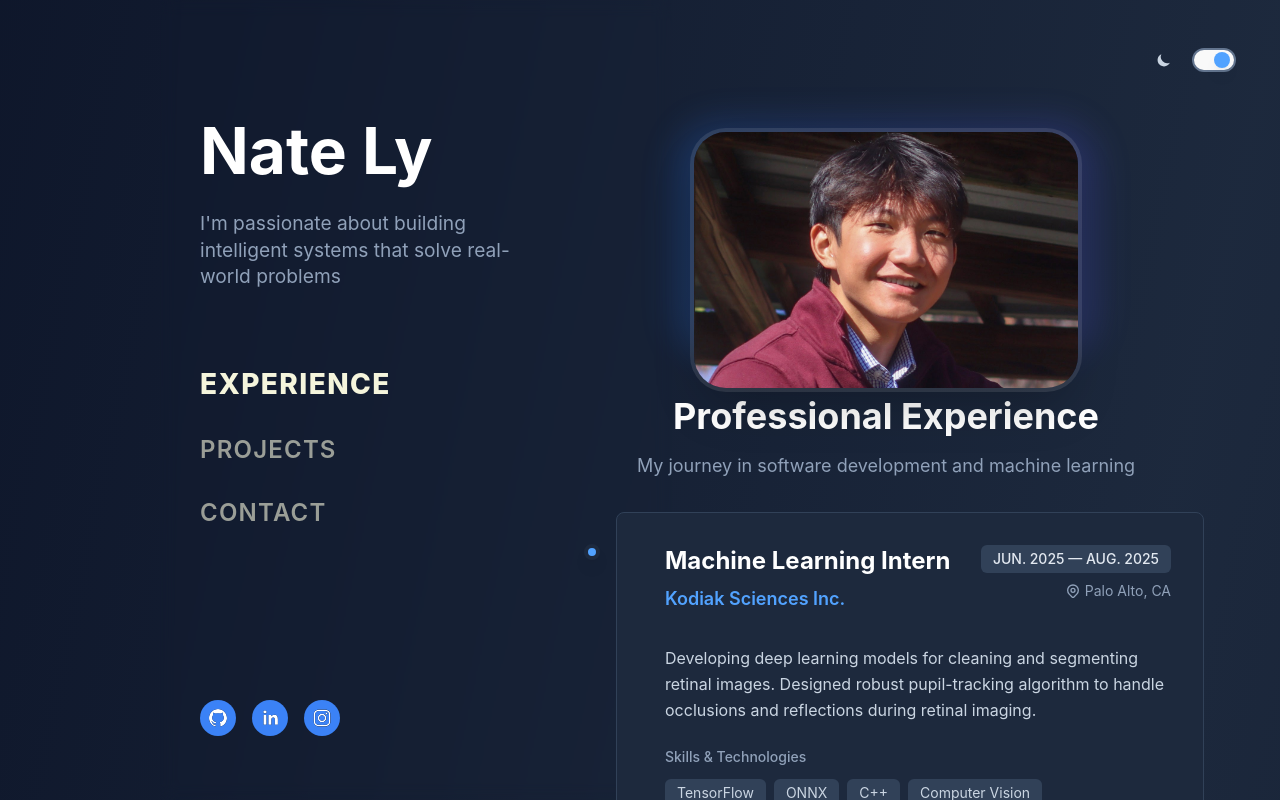
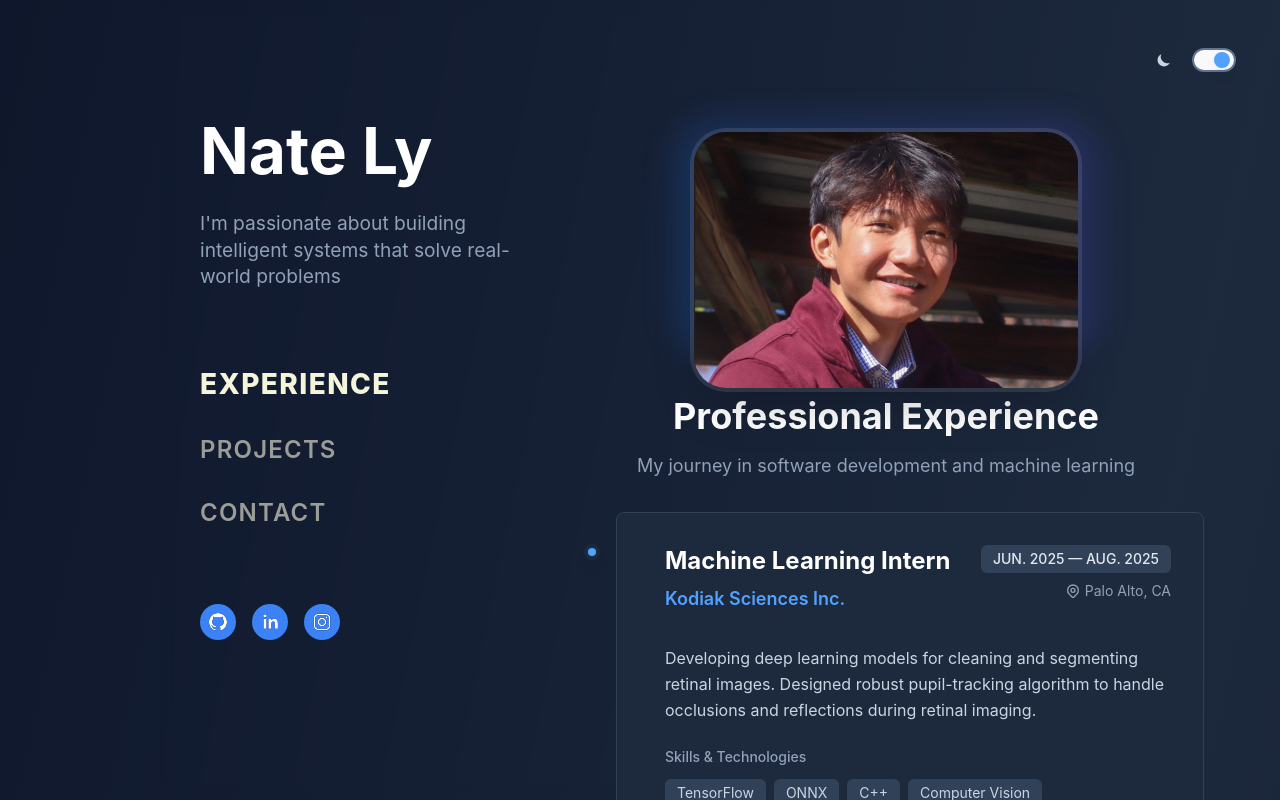
Before and after one commit to natejly/portfolio, a React (Vite) app: page / in a window 1280 px wide. Built offline with nearby package versions, Linux system fonts and the light colour scheme.

Commit message:
socials icons

```diff
--- a/src/components/Sidebar.jsx
+++ b/src/components/Sidebar.jsx
@@ -64,7 +64,7 @@ const Sidebar = ({ activeSection, onNavigate }) => {
       </nav>
 
       {/* Social Media Icons */}
-      <div className="mt-auto mb-[4rem] flex items-center gap-[1rem]" aria-label="Social media">
+      <div className="mt-auto mb-[10rem] flex items-center gap-[1rem]" aria-label="Social media">
         <SocialIcon
           url="https://github.com/natejly"
           style={socialIconSize}
```
